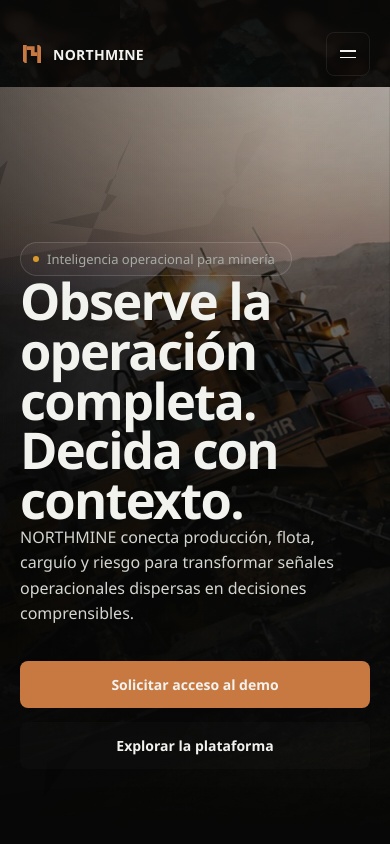
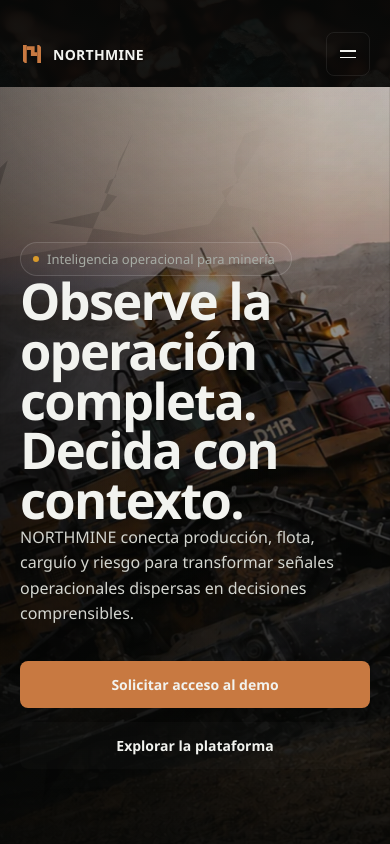
Before and after one commit to Stoneroadd/NORTHMINE_seenode_public_demo, a React (Vite) app in the folder frontend/: page / in a window 390 px wide. Shown: the top 844 px of the page. Built offline with nearby package versions, Linux system fonts and the light colour scheme.

Commit message:
Expose premium hero and prevent stale landing cache

```diff
--- a/frontend/src/styles/northmine-saas-layout.css
+++ b/frontend/src/styles/northmine-saas-layout.css
@@ -1088,8 +1088,8 @@
 
 .nm-saas .ns-hero__backdrop-veil {
   background:
-    linear-gradient(90deg, rgba(7,8,7,.98) 0%, rgba(7,8,7,.92) 32%, rgba(7,8,7,.46) 62%, rgba(7,8,7,.22) 100%),
-    linear-gradient(0deg, var(--ns-black) 0%, transparent 38%, rgba(7,8,7,.3) 100%);
+    linear-gradient(90deg, rgba(7,8,7,.94) 0%, rgba(7,8,7,.86) 34%, rgba(7,8,7,.34) 62%, rgba(7,8,7,.06) 100%),
+    linear-gradient(0deg, rgba(7,8,7,.55) 0%, transparent 42%, rgba(7,8,7,.16) 100%);
 }
 
 .nm-saas .ns-hero__content {
--- a/frontend/src/styles/northmine-saas-responsive.css
+++ b/frontend/src/styles/northmine-saas-responsive.css
@@ -83,8 +83,8 @@
 
   .nm-saas .ns-hero__backdrop-veil {
     background:
-      linear-gradient(0deg, var(--ns-black) 4%, rgba(7,8,7,.82) 47%, rgba(7,8,7,.18) 100%),
-      linear-gradient(90deg, rgba(7,8,7,.58), transparent 75%);
+      linear-gradient(0deg, rgba(7,8,7,.92) 0%, rgba(7,8,7,.52) 52%, rgba(7,8,7,.08) 100%),
+      linear-gradient(90deg, rgba(7,8,7,.54), transparent 82%);
   }
 
   .nm-saas .ns-hero__content {
```
Also changed, not shown: 1 other file (tests, documents, lock files or other folders).
